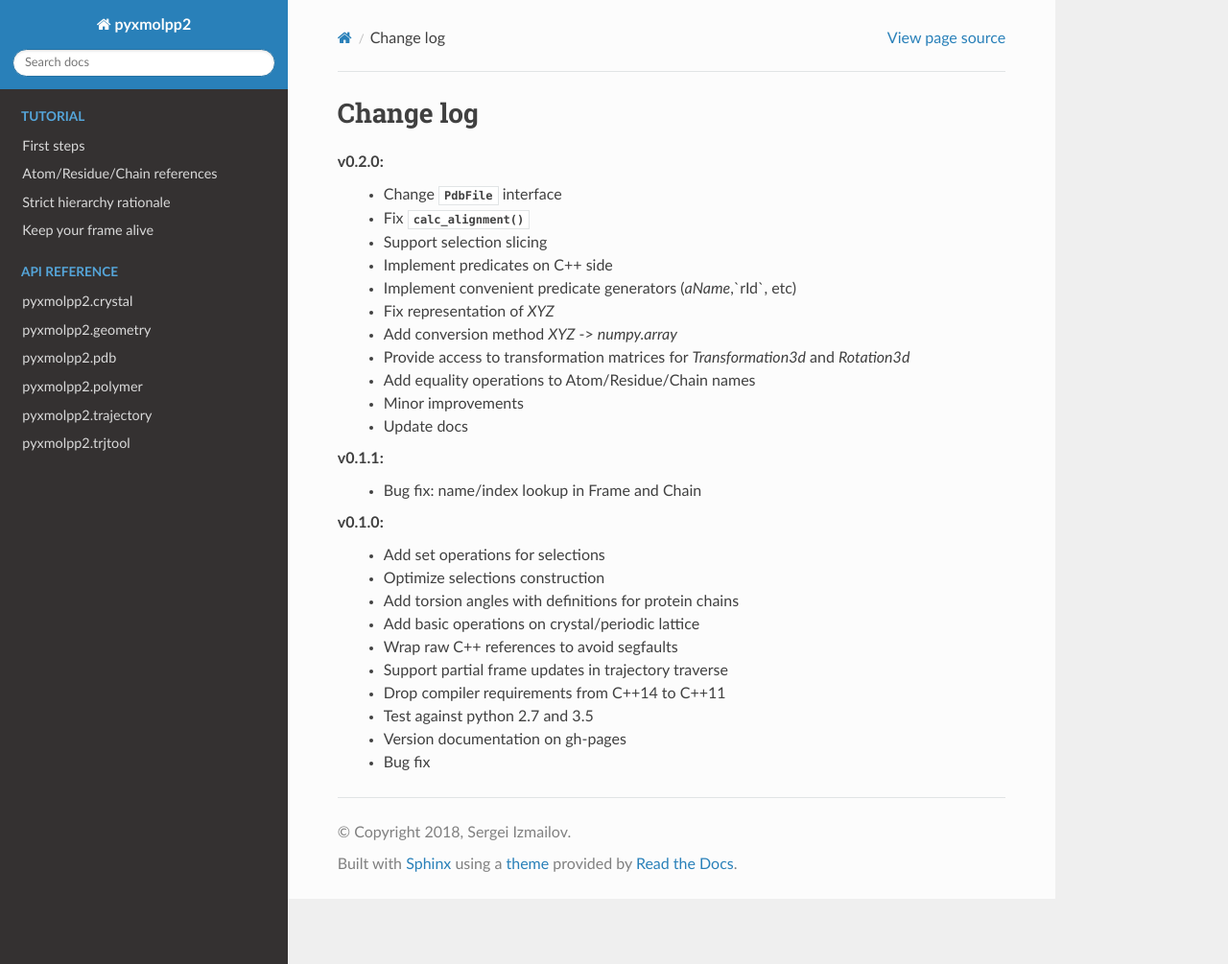
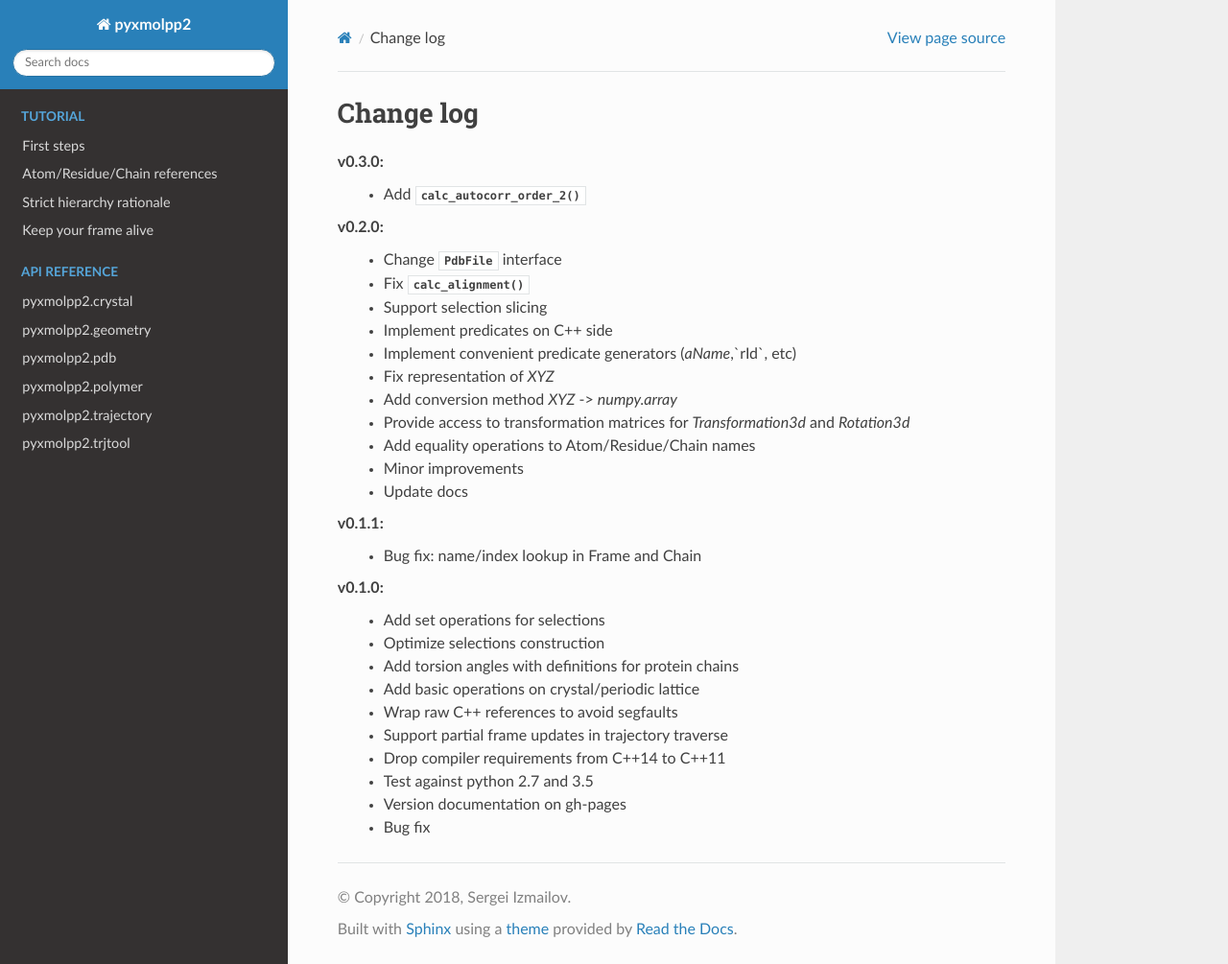
Before and after one commit to sizmailov/pyxmolpp2, a Sphinx documentation site: the page built from docs/source/changelog.rst, in a window 1280 px wide and 1005 px high. Shown: the whole window at 96% size. Built offline with Sphinx 7.4.7 and the Read the Docs theme 2.0.0, drawn with Linux system fonts in a browser that asks for light colours.

Commit message:
Update change log

```diff
--- a/docs/source/changelog.rst
+++ b/docs/source/changelog.rst
@@ -1,6 +1,8 @@
 ----------
 Change log
 ----------
+v0.3.0:
+  - Add :py:func:`~pyxmolpp2.geometry.calc_autocorr_order_2`
 
 v0.2.0:
   - Change :py:class:`~pyxmolpp2.pdb.PdbFile` interface
```
